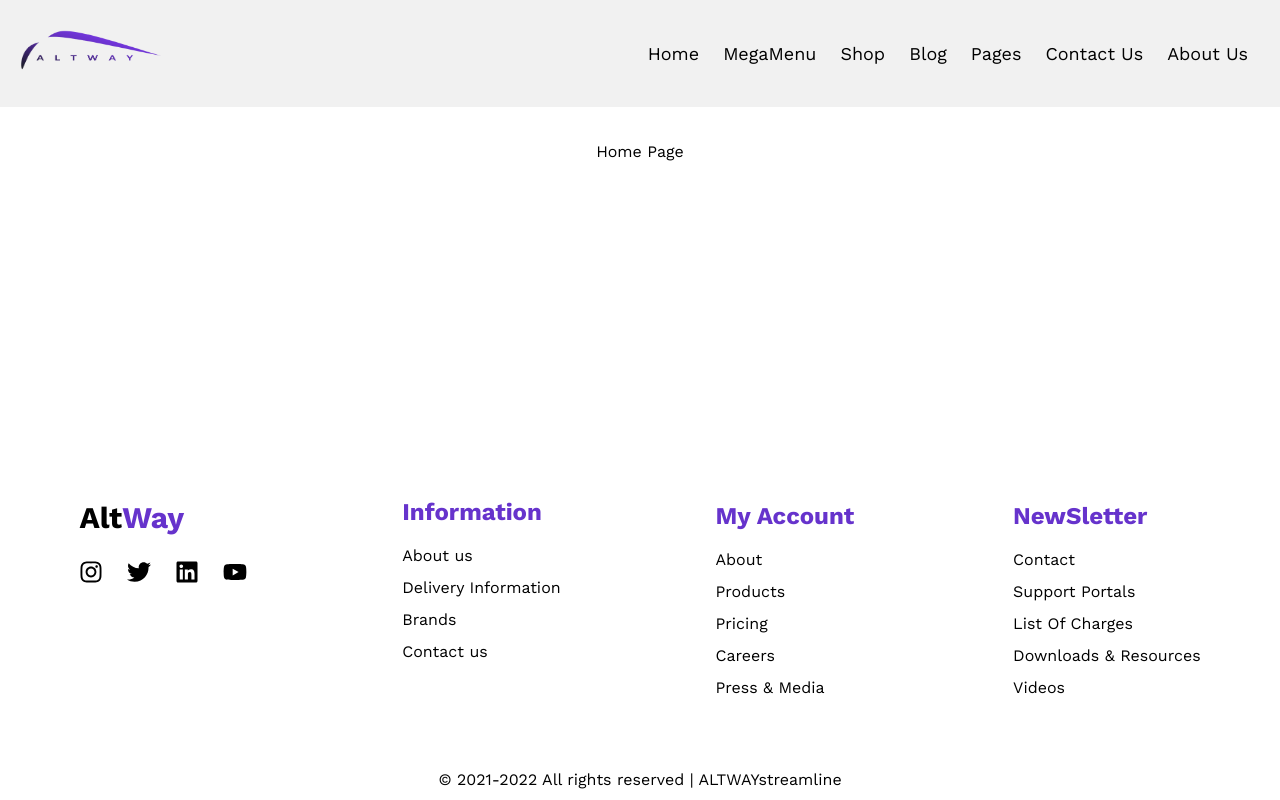
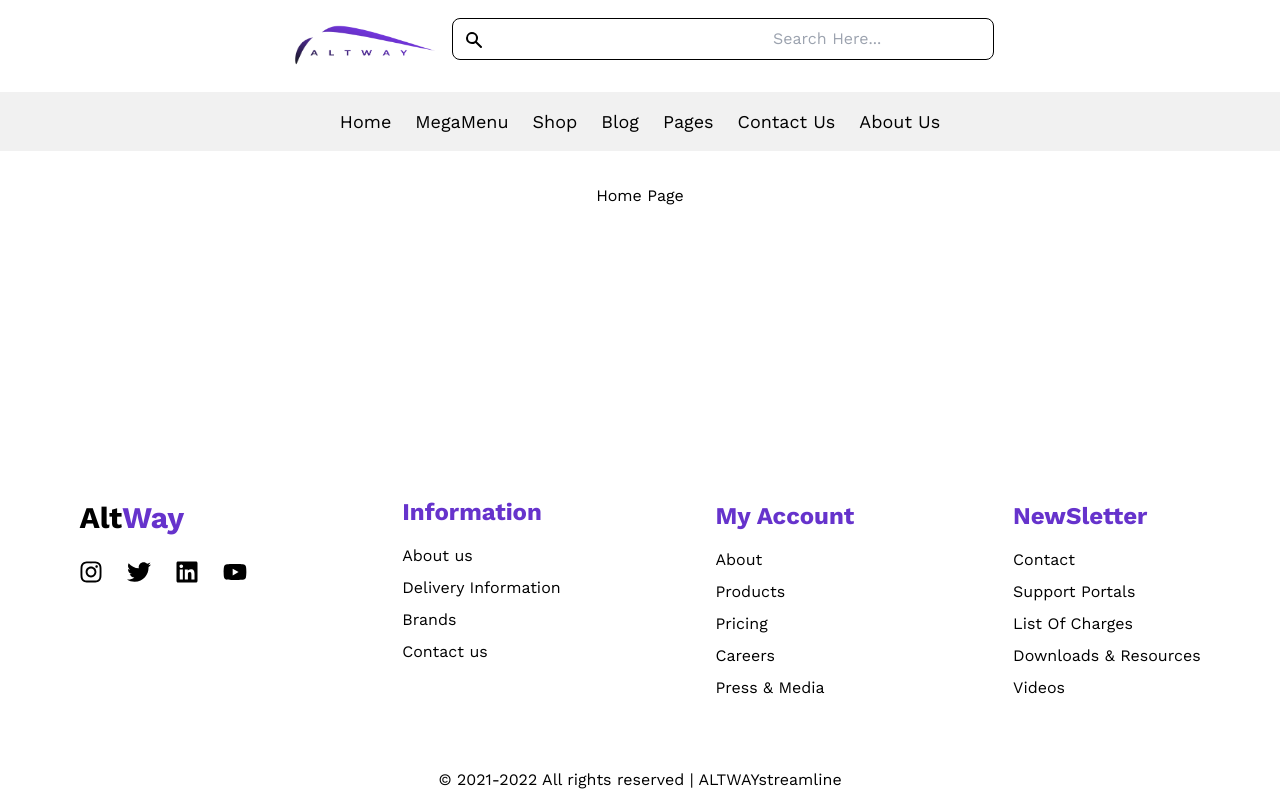
Before and after one commit to kareeem380/E-Commerce-Application, a Next.js app: page / in a window 1280 px wide. Built offline with nearby package versions, Linux system fonts and the light colour scheme.

Commit message:
Last One
Last One

```diff
--- a/components/Navbar.js
+++ b/components/Navbar.js
@@ -22,15 +22,7 @@ const Navbar = () => {
   return (
     <header>
       <nav className={`nav`}>
-        <Link href={"/"}>
-          <a>
-          <div className="logo"><Image
-      src={logo}
-      alt="Picture of the author"
-      width={150}
-      height={50}/></div>
-          </a>
-        </Link>
+
         <div
           onClick={() => setNavActive(!navActive)}
           className={`nav__menu-bar`}
--- /dev/null
+++ b/components/SearchBar.js
@@ -0,0 +1,55 @@
+import { useRef } from "react";
+import logo from '../public/logo.png';
+import Image from "next/image";;
+
+const SearchBar = () => {
+
+
+    const clickPoint = useRef();
+    const handleFocus = () => {
+        clickPoint.current.style.display = "none";
+    };
+
+    const handleBlur = () => {
+        clickPoint.current.style.display = "block";
+    };
+
+    return (
+
+        <div className="items-center px-9 flex justify-center" >
+            <style jsx>{`
+        .container {
+          margin: 50px;
+        }
+        Image {
+            justify-content: center
+            margin-left: 10px;
+        }
+      `}</style>
+
+          <div className="logo relative mr-3 ml-1 mt-5"><Image className="relative mr-3 ml-1 mt-5 logo"
+
+      src={logo}
+      alt="Picture of the author"
+
+      width={150}
+      height={50}/></div>
+
+
+            <div className="relative ">
+                <div className="absolute top-3 left-3 items-center" ref={clickPoint}>
+                    <svg className="w-5 h-5 text-gray-500" fill="currentColor" viewBox="0 0 20 20" xmlns="http://www.w3.org/2000/svg"><path fill-rule="evenodd" d="M8 4a4 4 0 100 8 4 4 0 000-8zM2 8a6 6 0 1110.89 3.476l4.817 4.817a1 1 0 01-1.414 1.414l-4.816-4.816A6 6 0 012 8z" clip-rule="evenodd"></path></svg>
+                </div>
+                <input
+                    type="text"
+                    className="block p-2 pl-80 w-90 text-gray-900 bg-gray-50 rounded-lg border border-gray-300 focus:pl-3"
+                    placeholder="Search Here..."
+                    onFocus={handleFocus}
+                    onBlur={handleBlur}
+                />
+            </div>
+        </div>
+    );
+}
+
+export default SearchBar
--- a/pages/_app.js
+++ b/pages/_app.js
@@ -2,10 +2,12 @@ import Navbar from "../components/Navbar";
 import "../styles/globals.css";
 import Footer from "../components/Footer";
 import Herosection from "../components/Herosection";
+import SearchBar from "../components/SearchBar";
 
 function MyApp({ Component, pageProps }) {
   return (
     <>
+    <SearchBar />
       <Navbar />
       <Component {...pageProps} />
       <Herosection />
--- a/styles/globals.css
+++ b/styles/globals.css
@@ -21,9 +21,10 @@ header{
   top: 0;
 }
 nav{
+  margin-top: 15px;
   display: flex;
   padding: 16px;
-  justify-content: space-between;
+  justify-content: center;
   align-items: center;
   background-color: #f1f1f1;
 }
@@ -47,7 +48,7 @@ nav{
   width: 288px;
   row-gap: 24px;
   right: -288px;
-  padding: 24px 16px;
+  padding: 0px 16px;
   transition: all 0.2s;
   min-height: calc(100vh - 60px);
   background-color: #f1f1f1;
@@ -76,6 +77,8 @@ nav{
     display: none;
   }
   .nav__menu-list{
+    left: 1000px;
+
     position: unset;
     flex-direction: row;
     min-height: fit-content;
```
